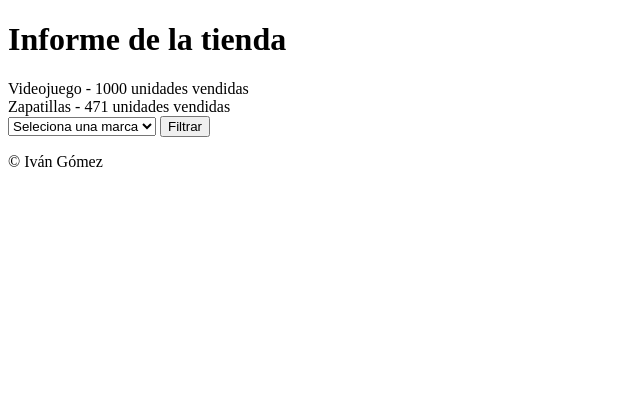
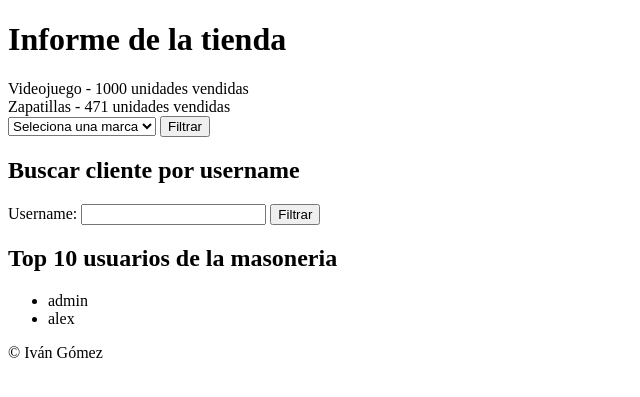
Before and after one commit to Iv4nTech/tienda_virtual, a Django app: page /tienda/informes in a window 1280 px wide. Shown: the part 123-520 px from the top of the page, without its empty margins (0-640 px from the left). Run offline with Django 5.2, Linux system fonts and the light colour scheme; a user stored in the database is signed in; data comes from the database, SQL or seed files in the repository; both versions use the stored data as it was after the commit.

Commit message:
Top 10 usuarios añadido en informe

```diff
--- a/core/templates/core/informes.html
+++ b/core/templates/core/informes.html
@@ -22,6 +22,23 @@
     <button type="submit">Filtrar</button>
 </form>
 
+<h2>Buscar cliente por username</h2>
+<form action="" method="get">
+    <label for="username">Username:</label>
+    <input name="username" type="text">
+     <button type="submit">Filtrar</button>
+</form>
+
+<div>
+    <ul>
+    {% for compra in compras %}
+    {% if compra.usuario is not none %}
+    <li><a href="{% url 'detalle_compra' compra.pk %}">{{compra}}</a></li>
+    {% endif %}
+    {% endfor %}
+    </ul>
+</div>
+
     <div>
         {% if marcafiltrada is not none %}
          <h2>{{marcafiltrada}}</h2>
@@ -33,6 +50,13 @@
          </ul>
     </div>
 
+    <h2>Top 10 usuarios de la masoneria</h2>
+    <ul>
+    {% for top in topdiez %}
+        <li>{{top.username}}</li>
+    {% endfor %}
+    </ul>
+
 
 
 
--- a/core/urls.py
+++ b/core/urls.py
@@ -12,5 +12,7 @@ urlpatterns = [
     path('tienda/checkout/<int:pk>', checkout, name='checkout'),
     path('tienda/informes', informes, name='informes'),
 
-    path('tienda/register', RegistroView.as_view(), name='register')
+    path('tienda/register', RegistroView.as_view(), name='register'),
+
+    path('tienda/informe/compra/detalle/<int:pk>', detailCompra.as_view(), name='detalle_compra' )
 ]
--- a/core/views.py
+++ b/core/views.py
@@ -90,7 +90,8 @@ def checkout(request, pk):
         if form.is_valid():
             nueva_compra = form.save(commit=False)
             nueva_compra.producto = producto
-            nueva_compra.importe = (producto.precio * form.cleaned_data['unidades'])
+            nueva_compra.importe = producto.precio * form.cleaned_data['unidades']
+            nueva_compra.usuario = request.user
             nueva_compra.save()
             #Añadir usuario cuando tengamos los login para probarlo mejor
             return redirect('ver_producto_tienda')
@@ -106,10 +107,22 @@ def informes(request):
     marca_filtrada = Marca.objects.filter(nombre=marca_request).first()
     marcas = Marca.objects.all()
     clientes_importe = UsuarioTienda.objects.annotate(importe_total_compras=Sum('compras__importe'))
-    print(clientes_importe.values())
-    return render(request, 'core/informes.html', {'productos':productos, 'marcas':marcas, 'marcafiltrada':marca_filtrada})
+
+    username = request.GET.get('username')
+    user = UsuarioTienda.objects.filter(username=username).first()
+    compra = Compra.objects.filter(usuario=user)
+
+    mejores_diez_importes = UsuarioTienda.objects.annotate(Sum('compras__importe')).order_by('-compras__importe__sum')
+
+
+    return render(request, 'core/informes.html', {'productos':productos, 'marcas':marcas, 'marcafiltrada':marca_filtrada, 'compras':compra, 'topdiez':mejores_diez_importes})
 
 class RegistroView(CreateView):
     form_class = ClienteCreationForm
     template_name = 'registration/register.html'
     success_url = reverse_lazy('login')
+
+class detailCompra(DetailView):
+    model = Compra
+    template_name = 'core/detalle_compra.html'
+    context_object_name = 'compra'
```
Also changed, not shown: core/templates/core/detalle_compra.html (added, +14 -0 lines), db.sqlite3.
